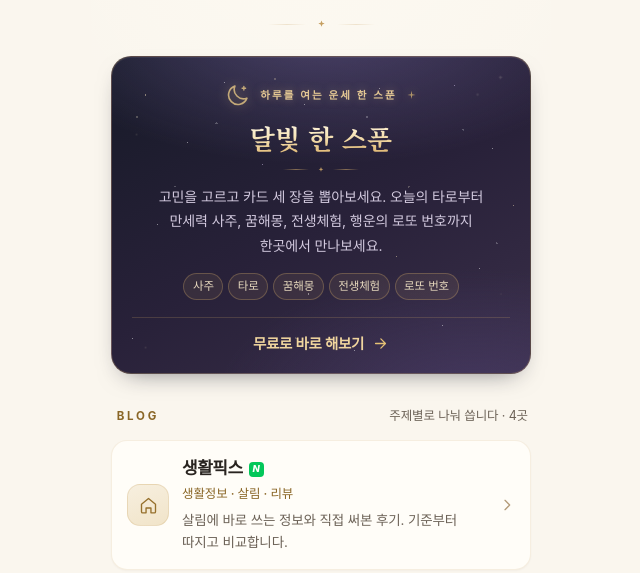
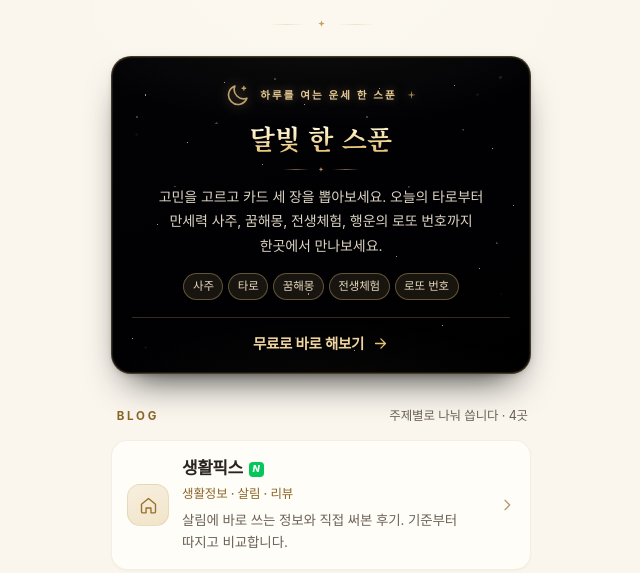
Before and after one commit to mama2624/gold-queen-link, a plain HTML site: page index.html in a window 1280 px wide. Shown: the part 227-800 px from the top of the page, without its empty margins (319-959 px from the left). Drawn offline with Linux system fonts and the light colour scheme.

Commit message:
달빛 한 스푼 카드 바탕을 칠흑 블랙으로: 보라 그라데이션 제거·금빛 테두리·별빛/달빛 대비 강화

```diff
--- a/index.html
+++ b/index.html
@@ -32,7 +32,8 @@
   --ink:#2B2620; --ink2:#6C6257; --ink3:#8C8175;
   --gold:#B98A3E; --gold-l:#D6AE6C; --gold-soft:#EBD9B6; --gold-txt:#8A6626;
   --line:rgba(185,138,62,.20); --line2:rgba(185,138,62,.13);
-  --night1:#171A28; --night2:#282139; --night3:#3A2F49;
+  /* 칠흑 블랙 — 빛을 빨아들이는 달빛 카드 바탕 (#030306 ~ #000000) */
+  --night1:#030306; --night2:#010104; --night3:#000000;
   --r:16px;
   --font:-apple-system,BlinkMacSystemFont,"Apple SD Gothic Neo","Malgun Gothic","Noto Sans KR","Nanum Gothic",system-ui,sans-serif;
   --font-serif:"Nanum Myeongjo","Noto Serif KR","Noto Serif CJK KR","AppleMyungjo","Apple SD Gothic Neo","Batang","바탕","Times New Roman",serif;
@@ -81,35 +82,36 @@ h1,h2,p{margin:0}
 .featured{
   display:block;position:relative;overflow:hidden;isolation:isolate;
   border-radius:20px;padding:25px 20px 18px;
-  background:
-    radial-gradient(118% 74% at 50% -12%, rgba(150,127,201,.40) 0%, rgba(150,127,201,0) 62%),
-    radial-gradient(92% 62% at 86% 108%, rgba(78,64,114,.52) 0%, rgba(78,64,114,0) 66%),
-    linear-gradient(152deg,var(--night1) 0%,var(--night2) 52%,var(--night3) 100%);
+  background-color:#000;
+  background-image:
+    radial-gradient(120% 68% at 50% -16%, rgba(233,198,126,.07) 0%, rgba(233,198,126,0) 56%),
+    radial-gradient(92% 56% at 50% 118%, rgba(233,198,126,.05) 0%, rgba(0,0,0,0) 64%),
+    linear-gradient(158deg,var(--night1) 0%,var(--night2) 48%,var(--night3) 100%);
   color:#F7F0E2;text-align:center;
-  box-shadow:0 10px 26px -14px rgba(23,26,40,.65),0 1px 0 rgba(255,255,255,.06) inset;
-  border:1px solid rgba(214,174,108,.28);
+  box-shadow:0 20px 38px -18px rgba(0,0,0,.88),0 2px 8px -5px rgba(0,0,0,.55),0 0 0 1px rgba(233,198,126,.10) inset;
+  border:1px solid rgba(233,198,126,.28);
   transition:transform .18s ease,box-shadow .18s ease;
 }
 /* 밤하늘 — 별빛 가루 + 반짝임 */
 .featured .sky{position:absolute;inset:0;z-index:0;pointer-events:none;overflow:hidden}
 .featured .sky .dust{position:absolute;inset:0}
 .featured .sky .dust-a{
-  opacity:.46;
+  opacity:.60;
   background-image:
     radial-gradient(1.3px 1.3px at 8% 12%, #FFEBC0 50%, transparent 51%),
     radial-gradient(1.1px 1.1px at 18% 27%, #fff 50%, transparent 51%),
     radial-gradient(1.2px 1.2px at 27% 8%, #fff 50%, transparent 51%),
-    radial-gradient(1px 1px at 36% 34%, #E4D6FF 50%, transparent 51%),
+    radial-gradient(1px 1px at 36% 34%, #FFE9C0 50%, transparent 51%),
     radial-gradient(1.3px 1.3px at 46% 15%, #fff 50%, transparent 51%),
     radial-gradient(1.1px 1.1px at 55% 31%, #FFEBC0 50%, transparent 51%),
     radial-gradient(1.2px 1.2px at 64% 10%, #fff 50%, transparent 51%),
     radial-gradient(1px 1px at 73% 25%, #fff 50%, transparent 51%),
-    radial-gradient(1.3px 1.3px at 82% 9%, #E4D6FF 50%, transparent 51%),
+    radial-gradient(1.3px 1.3px at 82% 9%, #FFE9C0 50%, transparent 51%),
     radial-gradient(1.1px 1.1px at 91% 29%, #fff 50%, transparent 51%),
     radial-gradient(1.2px 1.2px at 96% 47%, #FFEBC0 50%, transparent 51%),
     radial-gradient(1px 1px at 11% 53%, #fff 50%, transparent 51%),
     radial-gradient(1.2px 1.2px at 22% 69%, #fff 50%, transparent 51%),
-    radial-gradient(1.1px 1.1px at 33% 87%, #E4D6FF 50%, transparent 51%),
+    radial-gradient(1.1px 1.1px at 33% 87%, #FFE9C0 50%, transparent 51%),
     radial-gradient(1.3px 1.3px at 47% 75%, #fff 50%, transparent 51%),
     radial-gradient(1px 1px at 58% 93%, #fff 50%, transparent 51%),
     radial-gradient(1.2px 1.2px at 68% 63%, #FFEBC0 50%, transparent 51%),
@@ -118,14 +120,14 @@ h1,h2,p{margin:0}
     radial-gradient(1px 1px at 5% 89%, #fff 50%, transparent 51%);
 }
 .featured .sky .dust-b{
-  opacity:.5;
+  opacity:.68;
   animation:gq-twinkle 5.4s ease-in-out infinite;
   background-image:
     radial-gradient(2px 2px at 6% 19%, #FFF4D6 50%, transparent 51%),
     radial-gradient(1.8px 1.8px at 15% 41%, #fff 50%, transparent 51%),
     radial-gradient(2.1px 2.1px at 25% 21%, #fff 50%, transparent 51%),
     radial-gradient(1.8px 1.8px at 39% 7%, #FFEBC0 50%, transparent 51%),
-    radial-gradient(2px 2px at 52% 45%, #EADFFF 50%, transparent 51%),
+    radial-gradient(2px 2px at 52% 45%, #FFF0CE 50%, transparent 51%),
     radial-gradient(1.8px 1.8px at 61% 19%, #fff 50%, transparent 51%),
     radial-gradient(2.1px 2.1px at 71% 41%, #FFF4D6 50%, transparent 51%),
     radial-gradient(1.8px 1.8px at 84% 23%, #fff 50%, transparent 51%),
@@ -133,7 +135,7 @@ h1,h2,p{margin:0}
     radial-gradient(1.8px 1.8px at 44% 89%, #FFEBC0 50%, transparent 51%);
 }
 .featured .sky .spk{
-  position:absolute;display:block;background:#FFF3D2;opacity:.45;
+  position:absolute;display:block;background:#FFF3D2;opacity:.58;
   filter:drop-shadow(0 0 4px rgba(255,235,192,.85));
   clip-path:polygon(50% 0,60% 40%,100% 50%,60% 60%,50% 100%,40% 60%,0 50%,40% 40%);
   animation:gq-spk 4.8s ease-in-out infinite;
@@ -172,7 +174,7 @@ h1,h2,p{margin:0}
 }
 @supports ((-webkit-background-clip:text) or (background-clip:text)){
   .f-name{
-    background-image:linear-gradient(178deg,#FFFDF6 0%,#F8E7BE 42%,#E3BE7C 76%,#D8B275 100%);
+    background-image:linear-gradient(178deg,#FFFEF9 0%,#FFF2CE 34%,#EBC97F 70%,#DDB778 100%);
     -webkit-background-clip:text;background-clip:text;
     -webkit-text-fill-color:transparent;color:transparent;
     text-shadow:none;
@@ -186,7 +188,7 @@ h1,h2,p{margin:0}
 .f-sub svg{width:8px;height:8px;color:#D6AE6C;opacity:.85}
 .f-desc{
   position:relative;z-index:1;margin:11px auto 0;max-width:23.5em;
-  font-size:14px;line-height:1.75;color:#D2C9DE;letter-spacing:-.008em;
+  font-size:14px;line-height:1.75;color:#DCD3C2;letter-spacing:-.008em;
 }
 .f-tags{
   position:relative;z-index:1;
@@ -194,13 +196,13 @@ h1,h2,p{margin:0}
 }
 .f-tags span{
   font-size:11.5px;color:#E7D9BE;padding:3px 8.5px;border-radius:99px;
-  border:1px solid rgba(214,174,108,.30);background:rgba(214,174,108,.09);
+  border:1px solid rgba(233,198,126,.36);background:rgba(233,198,126,.10);
   letter-spacing:-.01em;
 }
 .f-cta{
   position:relative;z-index:1;
   display:flex;align-items:center;justify-content:center;gap:8px;
-  margin-top:17px;padding-top:14px;border-top:1px solid rgba(214,174,108,.20);
+  margin-top:17px;padding-top:14px;border-top:1px solid rgba(233,198,126,.22);
 }
 .f-cta b{
   font-size:14.5px;font-weight:600;color:#F0D59E;letter-spacing:-.02em;
@@ -285,7 +287,7 @@ h1,h2,p{margin:0}
 a:focus-visible{outline:2px solid var(--gold);outline-offset:3px;border-radius:14px}
 @media (hover:hover){
   .card:hover{border-color:rgba(185,138,62,.34);box-shadow:0 6px 18px -10px rgba(120,92,44,.5);transform:translateY(-1px)}
-  .featured:hover{transform:translateY(-1px);box-shadow:0 14px 30px -14px rgba(23,26,40,.7)}
+  .featured:hover{transform:translateY(-1px);box-shadow:0 24px 42px -18px rgba(0,0,0,.9),0 0 0 1px rgba(233,198,126,.10) inset}
   .sns a:hover{border-color:rgba(185,138,62,.36)}
 }
 @media (prefers-reduced-motion:reduce){*{transition:none!important;animation:none!important}}
```
